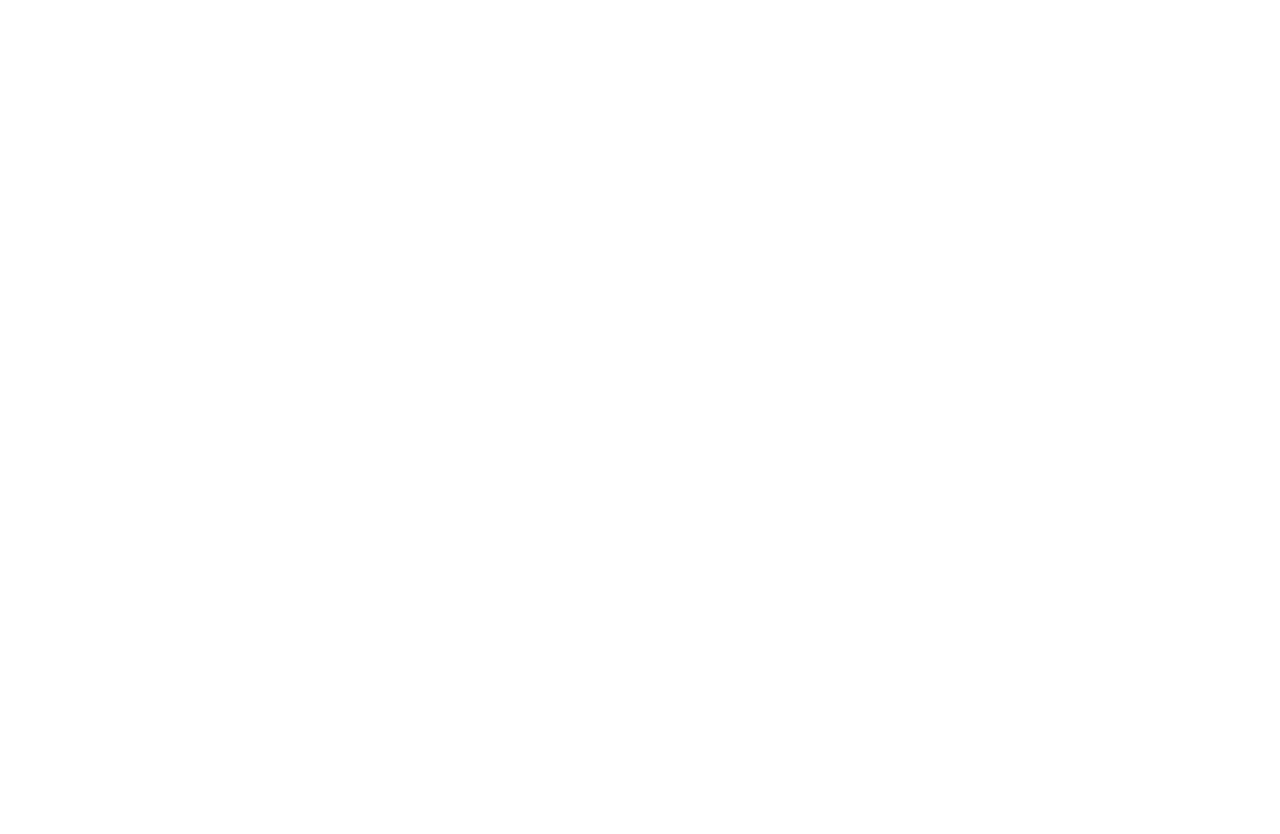
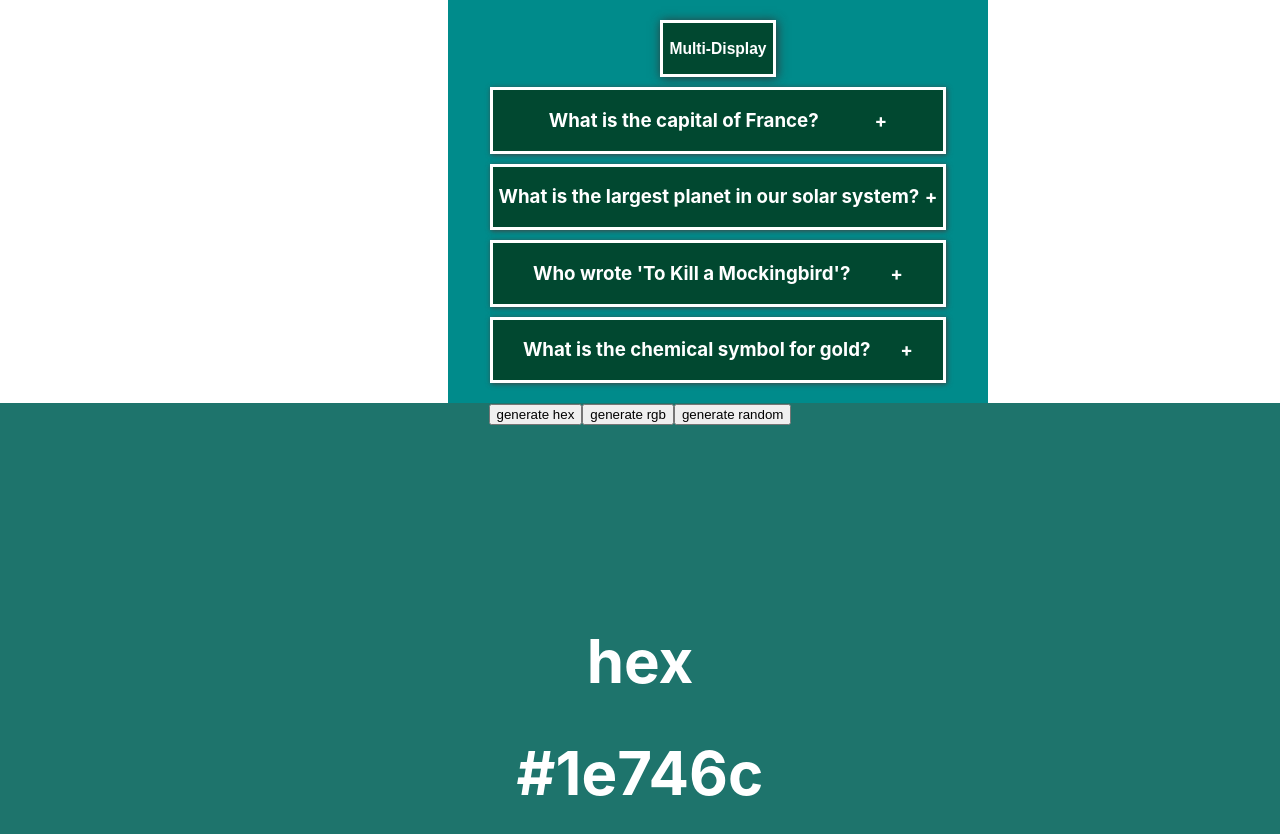
Before and after one commit to MohammedAmineHammami/20-React-Projects, a React (Create React App) app: page / in a window 1280 px wide. Shown: the top 834 px of the page. Before the commit the page ends 800 px from the top, so only its background shows below. Built offline with nearby package versions, Linux system fonts and the light colour scheme.

Commit message:
ColorGenerator

```diff
--- a/src/App.js
+++ b/src/App.js
@@ -1,8 +1,14 @@
 import "./App.css";
 import Accordion from "./components/Accordion/Accordion";
+import GenColor from "./components/ColorGenerator/GenColor";
 
 function App() {
-  return <div className="App"></div>;
+  return (
+    <div className="App">
+      <Accordion />
+      <GenColor />
+    </div>
+  );
 }
 
 export default App;
--- a/src/components/Accordion/style.css
+++ b/src/components/Accordion/style.css
@@ -7,6 +7,7 @@
     justify-content: center;
     align-items: center;
     padding: 20px;
+    margin-left: 35vw;
 
 }
 
--- /dev/null
+++ b/src/components/ColorGenerator/GenColor.jsx
@@ -0,0 +1,54 @@
+import React, { useEffect, useState } from "react";
+import "./style.css";
+
+const hexPatrn = [0, 1, 2, 3, 4, 5, 6, 7, 8, 9, "a", "b", "c", "d", "e", "f"];
+
+function GenColor() {
+  const [type, setType] = useState("hex");
+  const [color, setColor] = useState("#000000");
+
+  const genRandom = (length) => {
+    return Math.floor(length * Math.random());
+  };
+  //generate random hex color
+  const genHex = () => {
+    let hexColor = "#";
+    for (let i = 0; i < 6; i++) {
+      hexColor += hexPatrn[genRandom(hexPatrn.length)];
+    }
+    setColor(hexColor);
+  };
+  //generate random rgb color
+  const genRgb = () => {
+    let r = genRandom(256);
+    let g = genRandom(256);
+    let b = genRandom(256);
+    let rgbColor = `rgb(${r},${g},${b})`;
+    setColor(rgbColor);
+  };
+
+  useEffect(() => {
+    if (type === "hex") {
+      genHex();
+    } else {
+      genRgb();
+    }
+  }, [type]);
+
+  return (
+    <div style={{ backgroundColor: color, width: "100vw", height: "100vh" }}>
+      <button onClick={() => setType("hex")}>generate hex</button>
+      <button onClick={() => setType("rgb")}>generate rgb</button>
+      <button onClick={type === "hex" ? genHex : genRgb}>
+        generate random
+      </button>
+
+      <div className="colorInfos">
+        <h1>{type}</h1>
+        <h1>{color}</h1>
+      </div>
+    </div>
+  );
+}
+
+export default GenColor;
--- /dev/null
+++ b/src/components/ColorGenerator/style.css
@@ -0,0 +1,8 @@
+
+
+.colorInfos{
+    margin-top: 200px;
+    color: rgb(255, 255, 255);
+    font-size: 30px;
+
+}
--- /dev/null
+++ b/test.js
@@ -0,0 +1,3 @@
+let num = Math.floor(5 * Math.random() + 1);
+
+console.log(num);
```
